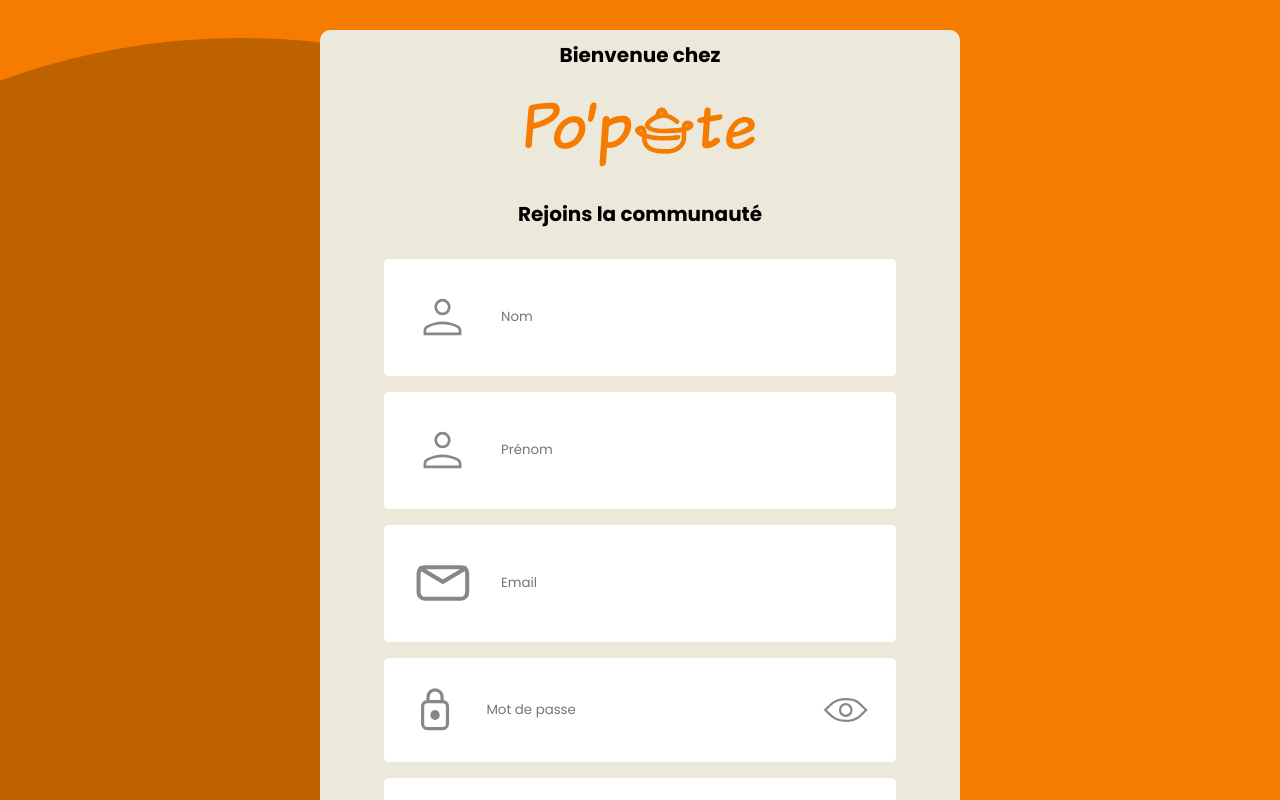
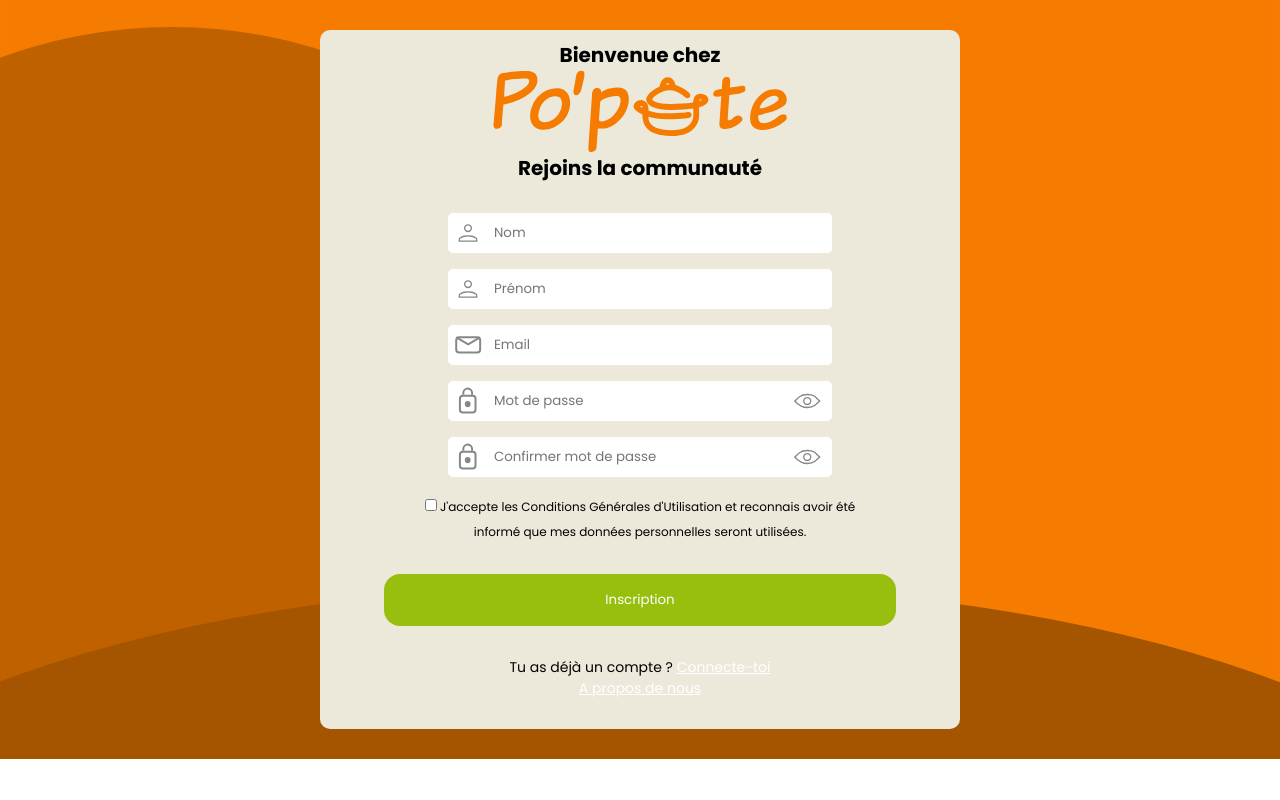
Before and after one commit to WildCodeSchool-2024-02/JS-Nantes-RamCSS-P3-PoPote, a React (Vite) app in the folder client/: page /register in a window 1280 px wide. Shown: the top 800 px of the page. Built offline with nearby package versions, Linux system fonts and the light colour scheme.

Commit message:
:sparkles: css mobile & desktop done :sparkles:

```diff
--- a/client/src/components/UserForm.jsx
+++ b/client/src/components/UserForm.jsx
@@ -20,7 +20,7 @@ function UserForm() {
           />
           <input
             type="text"
-            id="lastname"
+            id="reigster-lastname"
             name="lastname"
             placeholder="Nom"
             required
@@ -32,7 +32,7 @@ function UserForm() {
             alt="icon person"
             className="icon-form"
           />
-          <input type="text" id="firstname" placeholder="Prénom" required />
+          <input type="text" id="register-firstname" placeholder="Prénom" required />
         </div>
         <div className="logo-input">
           <img
@@ -40,7 +40,7 @@ function UserForm() {
             alt="icon email"
             className="icon-form"
           />
-          <input type="email" id="email" placeholder="Email" required />
+          <input type="email" id="register-email" placeholder="Email" required />
         </div>
         <div className="logo-input">
           <img
@@ -50,7 +50,7 @@ function UserForm() {
           />
           <input
             type="password"
-            id="password"
+            id="register-password"
             placeholder="Mot de passe"
             required
           />
@@ -68,7 +68,7 @@ function UserForm() {
           />
           <input
             type="password"
-            id="password-confirmation"
+            id="register-password-confirmation"
             placeholder="Confirmer mot de passe"
             required
           />
--- a/client/src/styles/components-styles/user-form.css
+++ b/client/src/styles/components-styles/user-form.css
@@ -1,8 +1,8 @@
 .userform-page {
   display: flex;
   flex-direction: column;
+  margin: 30px;
   gap: 2vh;
-  margin: 30px;
 }
 
 .register-form {
@@ -13,7 +13,9 @@
 }
 
 .icon-form {
-  width: 14vw;
+  width: 8vw;
+  height: 8vh;
+  margin: 0.5vw;
 }
 
 .logo-input {
@@ -24,7 +26,7 @@
 
   & input {
     border: none;
-    width: 60vw;
+    width: 70vw;
     font-family: var(--poppins-font);
   }
 
@@ -68,7 +70,7 @@
   }
 
   .logo-input {
-    width: 40vw;
+    width: 30vw;
 
     & input {
       border-radius: 5px;
@@ -76,7 +78,10 @@
   }
 
   .icon-form {
-    width: 14vw;
+    width: 4vw;
+    height: 4vh;
+    margin: 4px;
+    margin-right: 10px;
   }
 
   .cgu-container {
--- a/client/src/styles/pages-styles/register-page.css
+++ b/client/src/styles/pages-styles/register-page.css
@@ -9,7 +9,7 @@
   background-size: cover;
   color: var(--light-font-color);
 
-  & img {
+  .logo-blanc {
     max-width: 60vw;
     padding: 5%;
   }
```
